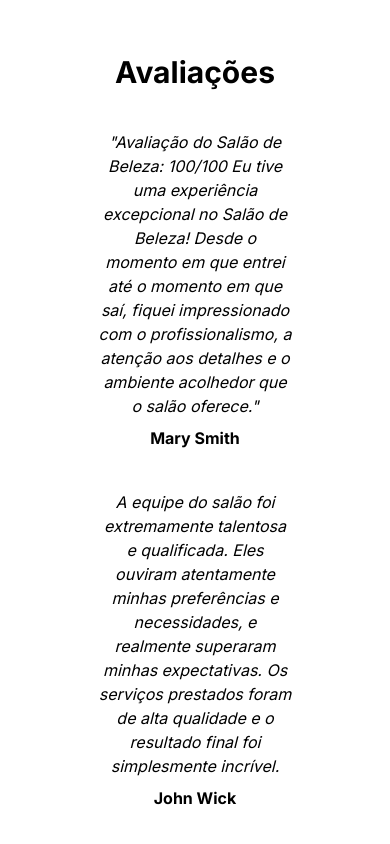
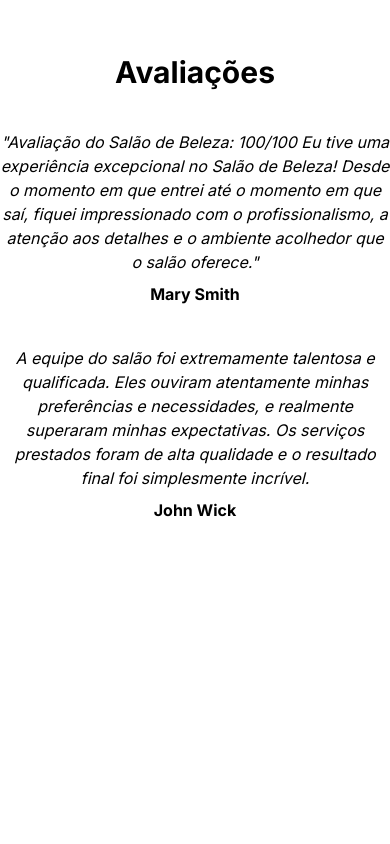
Before and after one commit to raphael-foliveira/stylehub, a Next.js app: page /preview in a window 390 px wide. Shown: the part 5018-5862 px from the top of the page. After the commit the page ends 5580 px from the top, so only its background shows below. Built offline with nearby package versions, Linux system fonts and the light colour scheme.

Commit message:
set review text width to 100% when not on a large screen

```diff
--- a/src/components/preview/reviews/Reviews.tsx
+++ b/src/components/preview/reviews/Reviews.tsx
@@ -2,7 +2,7 @@ export default function Reviews() {
   return (
     <div className="text-center pt-10">
       <h2 className="text-3xl font-bold mb-10">Avaliações</h2>
-      <div className="w-1/2 m-auto mb-10">
+      <div className="lg:w-1/2 m-auto mb-10">
         <p className="italic mb-2">
           "Avaliação do Salão de Beleza: 100/100 Eu tive uma experiência excepcional no Salão de Beleza! Desde o momento em que entrei até o
           momento em que saí, fiquei impressionado com o profissionalismo, a atenção aos detalhes e o ambiente acolhedor que o salão
@@ -10,7 +10,7 @@ export default function Reviews() {
         </p>
         <h6 className="font-bold">Mary Smith</h6>
       </div>
-      <div className="w-1/2 m-auto mb-10">
+      <div className="lg:w-1/2 m-auto mb-10">
         <p className="italic mb-2">
           A equipe do salão foi extremamente talentosa e qualificada. Eles ouviram atentamente minhas preferências e necessidades, e
           realmente superaram minhas expectativas. Os serviços prestados foram de alta qualidade e o resultado final foi simplesmente
```
